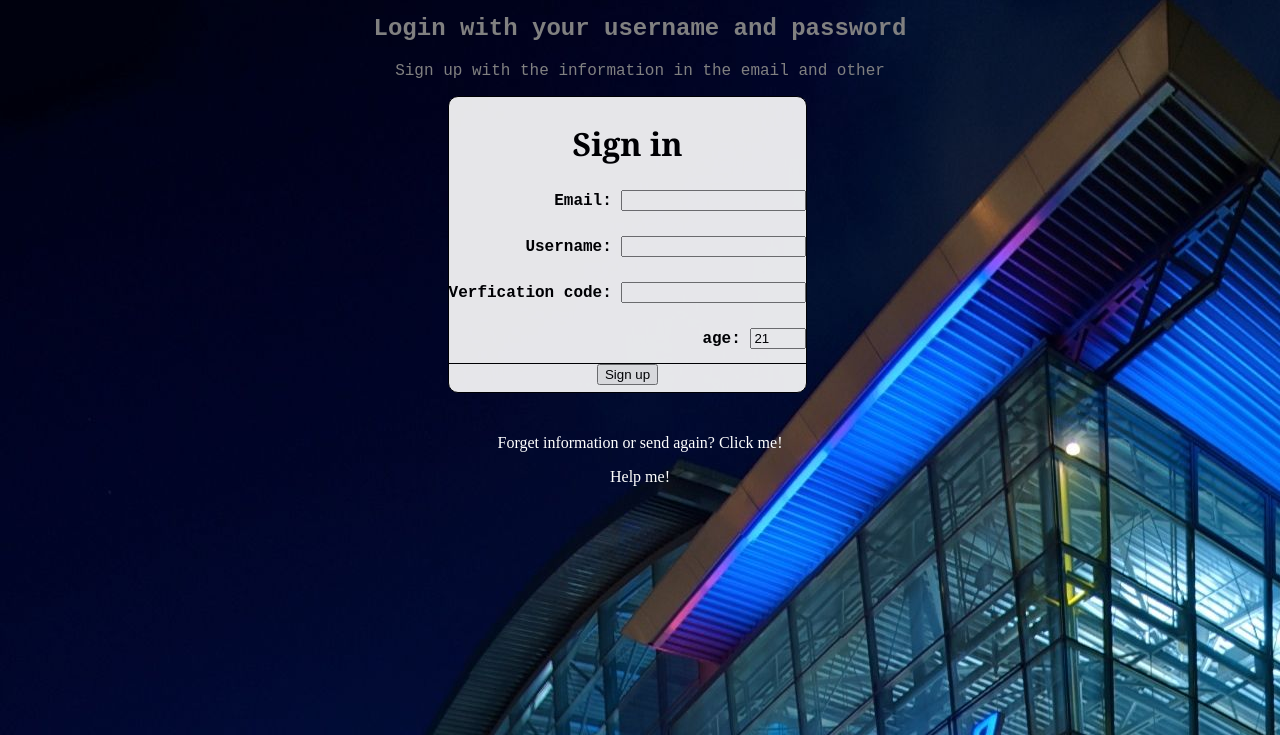
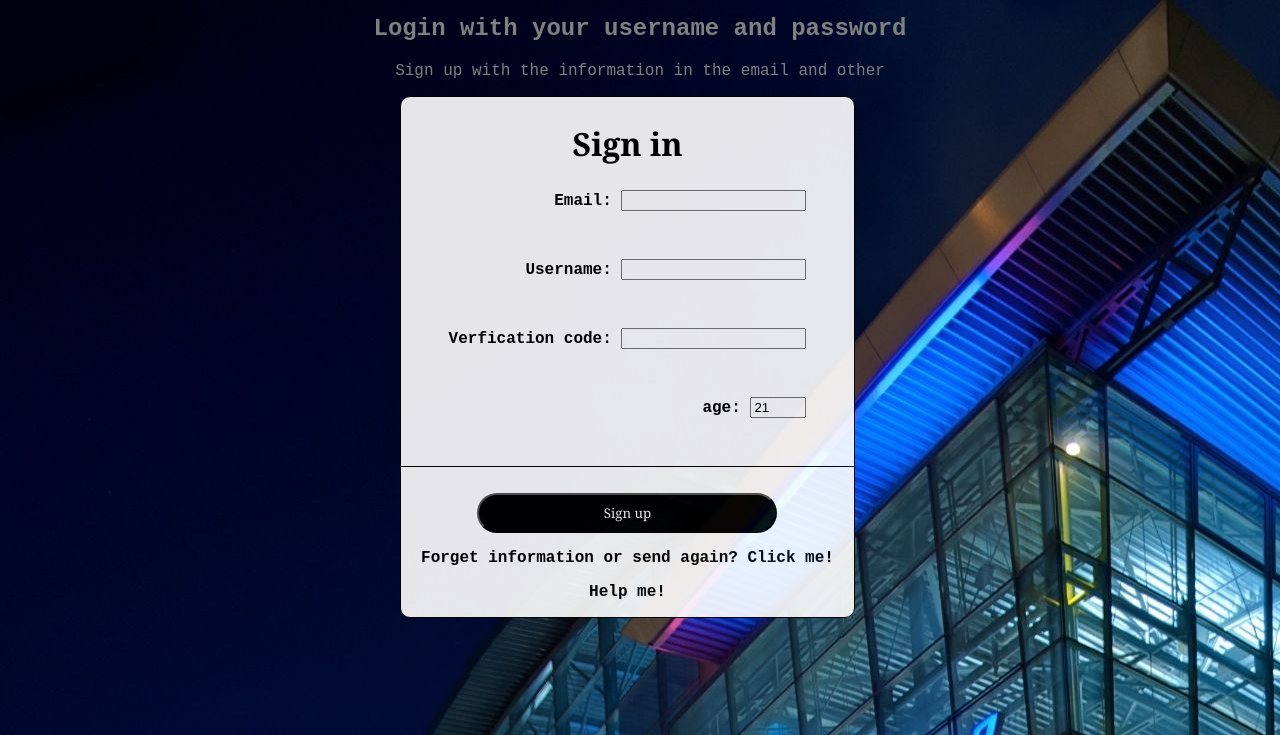
Before and after one commit to Mario0703/Login-page-beginner, a plain HTML site: page index.html in a window 1280 px wide. Shown: the part 65-800 px from the top of the page. Drawn offline with Linux system fonts and the light colour scheme.

Commit message:
Added styling to btn and fonts

```diff
--- a/index.html
+++ b/index.html
@@ -34,13 +34,12 @@
             <div class="btn-signup">
                 <button class="btn" type="submit">Sign up</button>
             </div>
+            <div class="help-me-section">
+                <p>Forget information or send again? Click me!</p>
+                <p>Help me!</p>
+            <div>
         </form>
         </body>
         </div>
-
-        <div class="help-me-section">
-            <p>Forget information or send again? Click me!</p>
-            <p>Help me!</p>
-        <div>
     </body>
 </html>
--- a/style.css
+++ b/style.css
@@ -33,15 +33,28 @@ body{
 
 .input-field{
     margin-top: 25px;
+    margin-left: 03em;
+    margin-right: 03em;
+    margin-bottom: 03em;
 }
 .help-me-section{
     text-align: center;
-    color: white;
+    color: black
 }
 
 .btn-signup{
-    margin-top:  .9em;
     text-align: center;
     margin-bottom: .4em;
     border-top: 1px solid black;
+
 }
+
+.btn{
+    font-family: Georgia, 'Times New Roman', Times, serif;
+    border-radius: 03em;
+    background-color: black;
+    color: white;
+    margin-top: 02em;
+    width: 300px;
+    height: 40px;
+}
```
